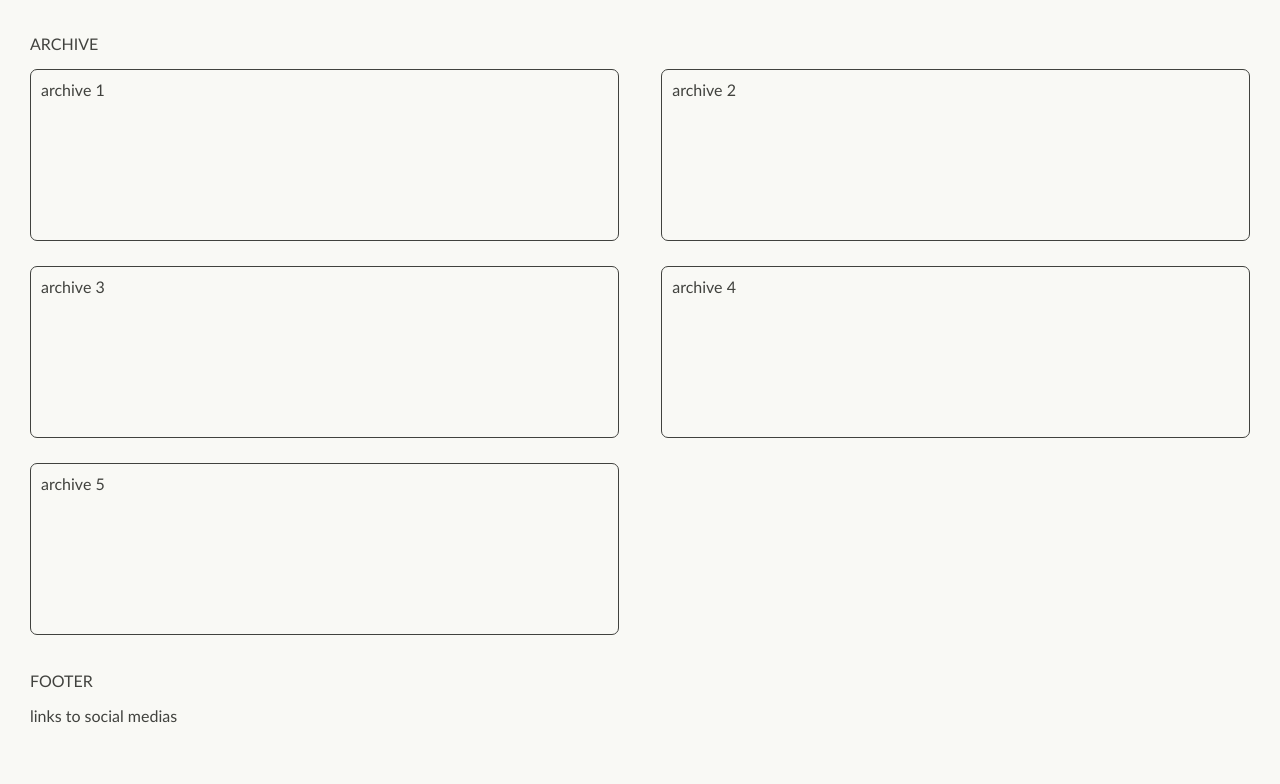
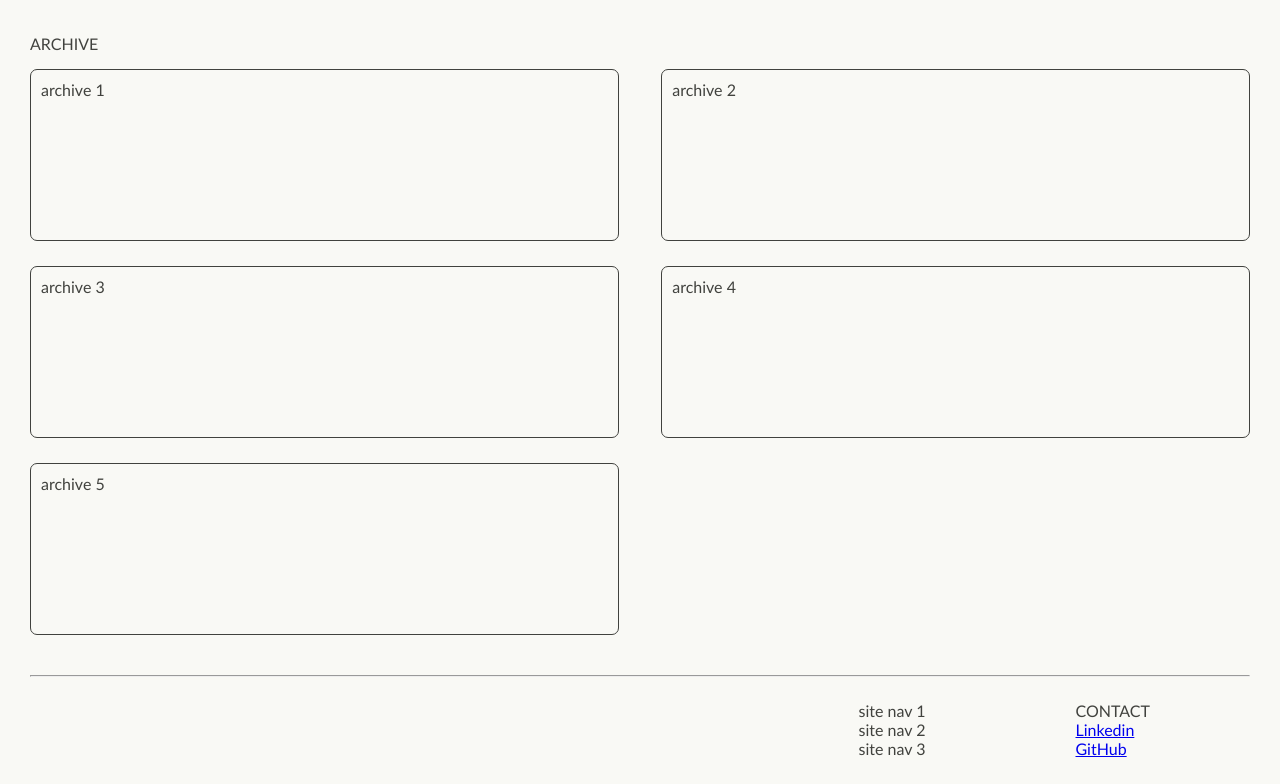
Before and after one commit to niamhbrockbank/portfolio, a React (Create React App) app: page / in a window 1280 px wide. Shown: the part 451-1235 px from the top of the page. Before the commit the page ends 1192 px from the top, so only its background shows below. Built offline with nearby package versions, Linux system fonts and the light colour scheme.

Commit message:
Style footer section

```diff
--- a/src/components/Footer.tsx
+++ b/src/components/Footer.tsx
@@ -1,8 +1,21 @@
 export default function Footer(): JSX.Element {
   return (
     <>
-      <h1>Footer</h1>
-      <p>links to social medias</p>
+      <div id='footer_section'>
+        <hr />
+        <nav id='footer'>
+          <ul id='footer_navigation_list'>
+            <li>site nav 1</li>
+            <li>site nav 2</li>
+            <li>site nav 3</li>
+          </ul>
+          <ul id='social_media_list'>
+            <li id='contact_title'>Contact</li>
+            <li><a href='https://www.linkedin.com/in/niamh-brockbank/'>Linkedin</a></li>
+            <li><a href='https://github.com/niamhbrockbank'>GitHub</a></li>
+          </ul>
+        </nav>
+      </div>
     </>
   );
 }
--- a/src/styles.css
+++ b/src/styles.css
@@ -96,3 +96,29 @@ h1 {
   border-radius: 7px;
   padding: 10px;
 }
+
+#footer_section{
+    margin-top: 40px;
+}
+
+#footer{
+    display: flex;
+    flex-direction: row;
+    justify-content: right;
+    gap:150px;
+    margin-right : 100px
+}
+
+#footer_navigation_list{
+    list-style-type: none;
+    padding-left:0
+}
+
+#social_media_list{
+    list-style-type: none;
+    padding-left:0;
+}
+
+#contact_title{
+    text-transform: uppercase;
+}
```
